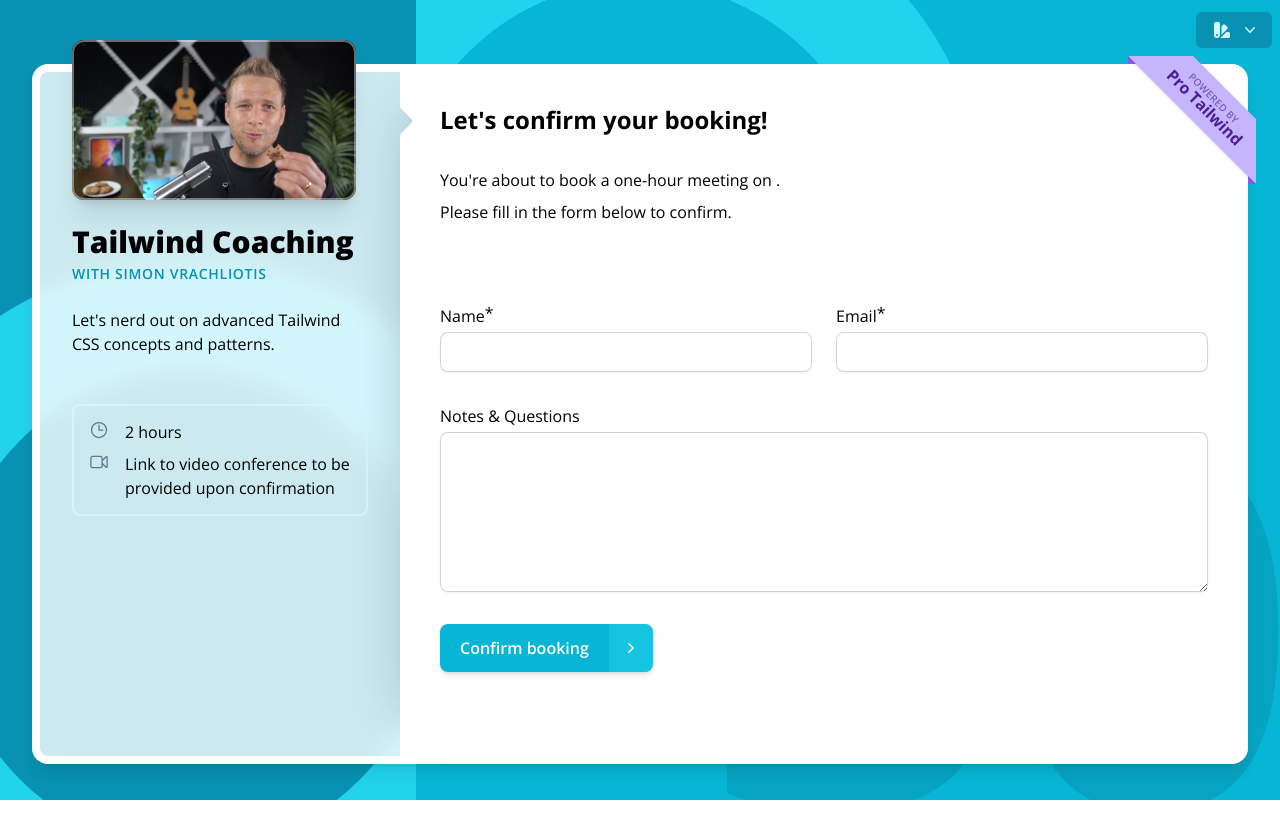
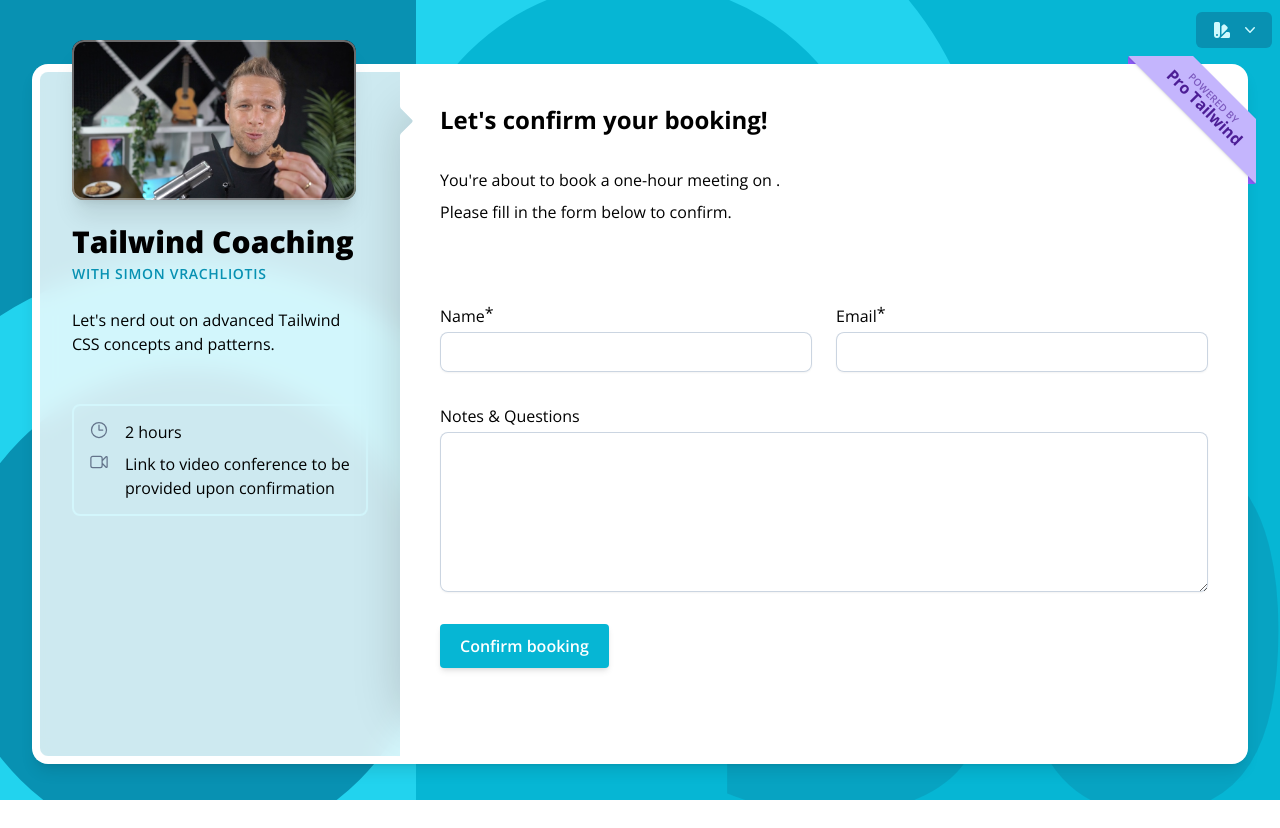
Before and after one commit to pro-tailwind/calendar-app, a Next.js app: page /booking-details in a window 1280 px wide. Built offline with nearby package versions, Linux system fonts and the light colour scheme.

Commit message:
Button component refactor with status prop

```diff
--- a/src/app/booking-details/page.tsx
+++ b/src/app/booking-details/page.tsx
@@ -4,12 +4,12 @@
 import { useRouter, useSearchParams } from "next/navigation"
 import { useDateFormatter } from "react-aria"
 
-import { IconButton } from "@/components/button"
+import { Button, ButtonProps } from "@/components/button"
 import { Input, Textarea } from "@/components/input"
 
 export default function BookingDetailsPage() {
   const router = useRouter()
-  const [status, setStatus] = useState("IDLE")
+  const [status, setStatus] = useState<ButtonProps["status"]>("idle")
 
   const dateFormatter = useDateFormatter({ dateStyle: "full" })
   const timeFormatter = useDateFormatter({ timeStyle: "short" })
@@ -27,10 +27,12 @@
 
   function handleSubmit(event) {
     event.preventDefault()
-    setStatus("LOADING")
+    setStatus("loading")
     setTimeout(() => {
-      router.push(`/confirmation?time=${time}`)
-      setStatus("IDLE")
+      setTimeout(() => {
+        router.push(`/confirmation?time=${time}`)
+      }, 1000)
+      setStatus("success")
     }, 2500)
   }
 
@@ -63,9 +65,9 @@
             <Textarea name="notes" label="Notes & Questions" id="notes" />
           </div>
           <div className="mt-8">
-            <IconButton type="submit" status={status} hasIcon>
+            <Button type="submit" status={status} disabled={status !== "idle"}>
               Confirm booking
-            </IconButton>
+            </Button>
           </div>
         </form>
       </div>
--- a/src/components/button.tsx
+++ b/src/components/button.tsx
@@ -1,141 +1,130 @@
 import React from "react"
 import { twMerge } from "tailwind-merge"
-import { tv } from "tailwind-variants"
-import { ChevronRightIcon } from "@heroicons/react/20/solid"
+
+import {
+  CheckCircleIcon,
+  ExclamationCircleIcon,
+} from "@heroicons/react/24/outline"
 
 // ------------------------------
 // Prop types
 // ------------------------------
-type ButtonProps = {
-  look?: "primary" | "secondary" | "ghost"
-  size?: "large" | "small"
-  className?: string
+export type ButtonProps = {
+  impact?: "bold" | "light" | "none"
+  size?: "small" | "medium" | "large"
+  shape?: "square" | "rounded" | "pill"
+  tone?: "default" | "danger" | "success"
+  status?: "idle" | "loading" | "success" | "error"
 }
 
+// ------------------------------
+// Tailwind Classes lookup directory
+// ------------------------------
 const baseClasses =
-  "group font-semibold flex items-stretch justify-center focus:outline-none focus:ring-2 focus:ring-primary-500 focus:ring-offset-2 disabled:opacity-50 disabled:shadow-none disabled:pointer-events-none"
+  "font-semibold focus-visible:outline-none focus-visible:ring-2 focus-visible:ring-offset-2 active:translate-y-px disabled:pointer-events-none disabled:opacity-80 transition"
 
-const lookClasses: Record<NonNullable<ButtonProps["look"]>, string> = {
-  primary:
-    "bg-primary-500 hover:bg-primary-600 text-white shadow-md disabled:shadow-none",
-  secondary: "bg-primary-100 hover:bg-primary-200 text-primary-700",
-  ghost: "bg-transparent text-white disabled:opacity-100",
+const impactClasses: Record<
+  NonNullable<ButtonProps["tone"]>,
+  Record<NonNullable<ButtonProps["impact"]>, string>
+> = {
+  default: {
+    bold: "bg-primary-500 text-white shadow-md hover:bg-primary-600 focus-visible:ring-primary-500",
+    light:
+      "bg-primary-100 text-primary-700 hover:bg-primary-200 focus-visible:ring-primary-500",
+    none: "bg-transparent text-primary-700 hover:bg-primary-50 focus-visible:ring-primary-500",
+  },
+  danger: {
+    bold: "bg-red-500 text-white shadow-md hover:bg-red-600 focus-visible:ring-red-500",
+    light:
+      "bg-red-100 text-red-700 hover:bg-red-200 focus-visible:ring-red-500",
+    none: "bg-transparent text-red-700 hover:bg-red-50 focus-visible:ring-red-500",
+  },
+  success: {
+    bold: "bg-emerald-500 text-white shadow-md hover:bg-emerald-600 focus-visible:ring-emerald-500",
+    light:
+      "bg-emerald-100 text-emerald-700 hover:bg-emerald-200 focus-visible:ring-emerald-500",
+    none: "bg-transparent text-emerald-700 hover:bg-emerald-50 focus-visible:ring-emerald-500",
+  },
 }
 
 const sizeClasses: Record<NonNullable<ButtonProps["size"]>, string> = {
-  small: "px-3 py-1 rounded",
-  large: "px-5 py-3 rounded-lg",
+  small: "px-3 py-1 text-sm",
+  medium: "px-5 py-2.5 text-base",
+  large: "px-7 py-3 text-lg",
 }
 
-// const buttonStyles = tv({
-//   base: "group font-semibold flex items-stretch focus:outline-none focus:ring-2 focus:ring-primary-500 focus:ring-offset-2 disabled:opacity-50 disabled:shadow-none disabled:pointer-events-none",
-//   variants: {
-//     size: {
-//       small: "px-3 py-1 rounded",
-//       large: "px-5 py-3 rounded-lg",
-//     },
-//     look: {
-//       primary:
-//         "bg-primary-500 hover:bg-primary-600 text-white shadow-md disabled:shadow-none",
-//       secondary: "bg-primary-100 hover:bg-primary-200 text-primary-700",
-//       ghost: "bg-transparent text-white disabled:opacity-100",
-//     },
-//   },
-//   slots: {
-//     iconContainer:
-//       "grid aspect-square place-items-center rounded-r-lg group-disabled:bg-transparent overflow-hidden",
-//   },
-// })
+const shapeClasses: Record<NonNullable<ButtonProps["shape"]>, string> = {
+  square: "rounded-none",
+  rounded: "rounded",
+  pill: "rounded-full",
+}
+
+function getToneFromStatus(
+  status: ButtonProps["status"],
+): NonNullable<ButtonProps["tone"]> {
+  switch (status) {
+    case "success":
+      return "success"
+    case "error":
+      return "danger"
+    default:
+      return "default"
+  }
+}
 
 // ------------------------------
-// Component definition
+// Component definition (with default variants)
 // ------------------------------
-export function Button({
-  size = "large",
-  look = "primary",
+export const Button = ({
+  size = "medium",
+  impact = "bold",
+  shape = "rounded",
+  tone = "default",
+  status = "idle",
   className,
   children,
   ...restProps
-}: ButtonProps & React.ComponentProps<"button">) {
+}: ButtonProps & React.ComponentProps<"button">) => {
   return (
     <button
-      className={twMerge(baseClasses, size[size], lookClasses[look], className)}
       {...restProps}
+      className={twMerge(
+        baseClasses,
+        impactClasses[getToneFromStatus(status)][impact],
+        sizeClasses[size],
+        shapeClasses[shape],
+        className,
+      )}
     >
-      {children}
+      {status === "idle" ? (
+        children
+      ) : (
+        <div className="flex items-center justify-center gap-3">
+          <span>{children}</span>
+          <StatusIcon status={status} />
+        </div>
+      )}
     </button>
   )
 }
 
-// ------------------------------
-// ------------------------------
-// ------------------------------
-// ------------------------------
-// ------------------------------
-
-// ------------------------------
-// Prop types
-// ------------------------------
-type IconButtonProps = {
-  size?: "large" | "small"
-  status: "IDLE" | "LOADING" | "SUCCESS" | "ERROR"
-  className?: string
-  children: React.ReactNode
+function StatusIcon({ status }: { status: ButtonProps["status"] }) {
+  switch (status) {
+    case "loading":
+      return <LoadingIcon />
+    case "success":
+      return <CheckCircleIcon className="h-6 w-6 text-inherit" />
+    case "error":
+      return <ExclamationCircleIcon className="h-6 w-6 text-inherit" />
+    default:
+      return null
+  }
 }
 
-export function IconButton({
-  size = "large",
-  status = "IDLE",
-  className = "",
-  children,
-  ...restProps
-}) {
-  // ------------------------------
-  // Button with icon
-  // ------------------------------
-
-  const baseClasses =
-    "group font-semibold flex items-stretch justify-beetween focus:outline-none focus:ring-2 focus:ring-primary-500 focus:ring-offset-2 disabled:opacity-50 disabled:shadow-none disabled:pointer-events-none rounded-lg"
-
-  const iconContainerBaseClasses = twMerge(
-    "grid aspect-square place-items-center rounded-r-lg group-disabled:bg-transparent overflow-hidden",
-    size === "small" ? "px-1" : "px-3",
-  )
-
-  const iconContainerLookClasses = twMerge(
-    "bg-primary-400/50 group-hover:bg-primary-500/50 focus:bg-primary-400/50 group-disabled:pointer-events-none",
-    size === "large" && status === "LOADING" && "group-hover:bg-stripes",
-  )
-
-  return (
-    <button
-      className={twMerge(baseClasses, lookClasses["primary"])}
-      {...restProps}
-    >
-      <span className={twMerge(sizeClasses[size])}>{children}</span>
-      <span
-        className={twMerge(iconContainerBaseClasses, iconContainerLookClasses)}
-      >
-        {status === "loading" ? (
-          <LoadingSpinner size={size} />
-        ) : (
-          <ChevronRightIcon className="h-5 w-5 text-inherit" />
-        )}
-      </span>
-    </button>
-  )
-}
-
-// ------------------------------
-// Implementation components
-// ------------------------------
-function LoadingSpinner({ size }) {
+function LoadingIcon() {
   return (
     <svg
-      className={twMerge(
-        "animate-spin text-inherit",
-        size === "large" ? "h-5 w-5" : "m-1 h-4 w-4",
-      )}
+      className="h-5 w-5 animate-spin text-inherit"
       xmlns="http://www.w3.org/2000/svg"
       fill="none"
       viewBox="0 0 24 24"
--- a/src/components/time-picker.tsx
+++ b/src/components/time-picker.tsx
@@ -94,7 +94,7 @@
   return (
     <li
       className={cx(
-        "flex gap-1 overflow-hidden rounded-lg",
+        "flex items-center gap-1 overflow-hidden rounded",
         isSelected && "bg-primary-600 bg-stripes",
       )}
     >
@@ -105,11 +105,11 @@
         )}
       >
         <Button
-          look={isSelected ? "ghost" : "secondary"}
+          impact={isSelected ? "none" : "light"}
           disabled={isSelected}
           className={cx(
-            "w-full focus:ring-inset focus:ring-offset-0",
-            isSelected && "text-white",
+            "w-full focus:ring-inset focus:ring-offset-0 active:translate-y-0",
+            isSelected && "text-white disabled:opacity-100",
           )}
           onClick={() => setSelectedTime(availability.startTime)}
         >
@@ -119,10 +119,9 @@
       <div className="m-2 basis-1/2">
         <Button
           size="small"
-          look="secondary"
-          hasIcon
+          impact="light"
           tabIndex={isSelected ? 0 : -1}
-          className="w-full focus:ring-inset focus:ring-offset-0"
+          className="w-full focus-visible:ring-inset focus-visible:ring-offset-0"
           onClick={() =>
             router.push(`/booking-details?time=${availability.startTime}`)
           }
```
Also changed, not shown: 1 other file (tests, documents, lock files or other folders).
